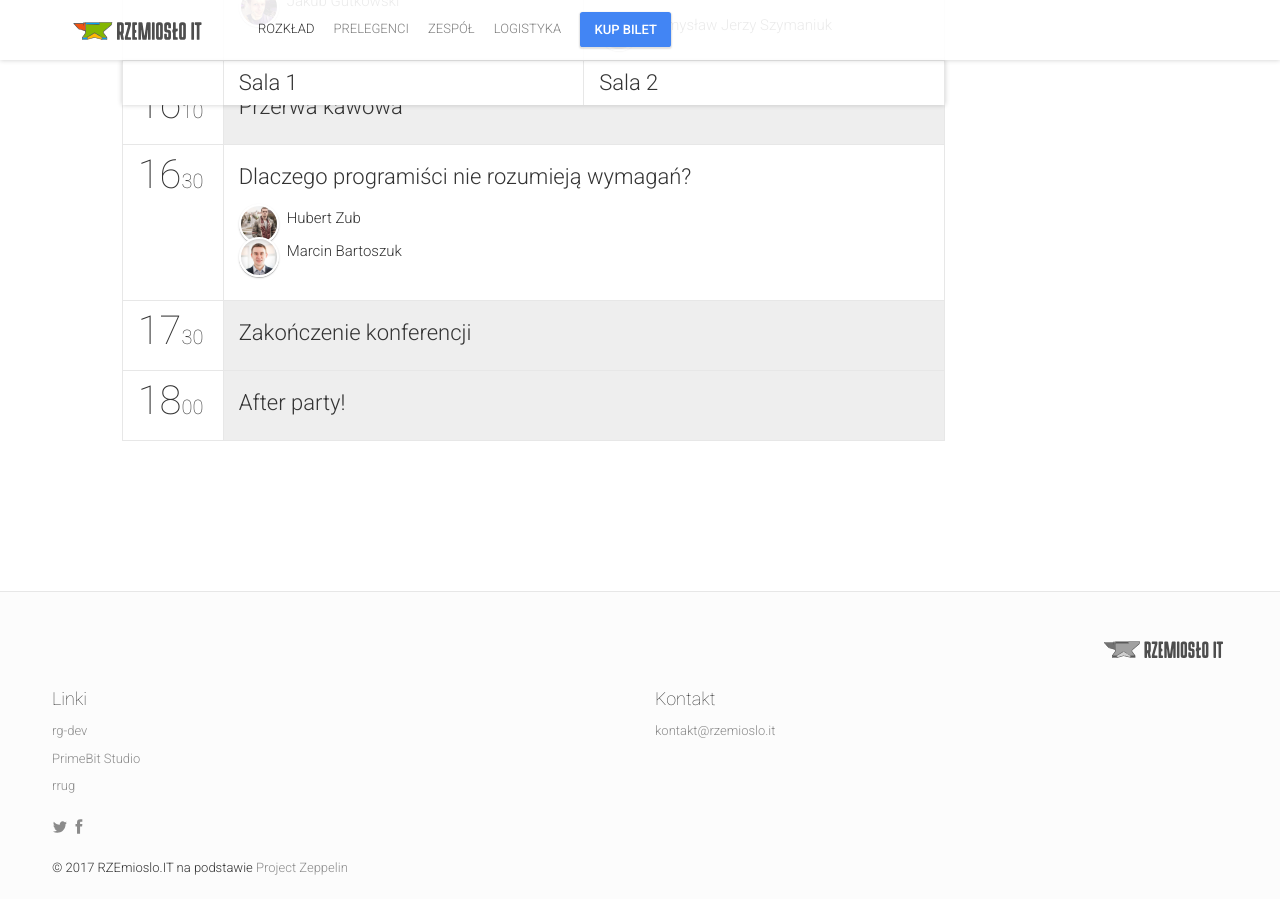
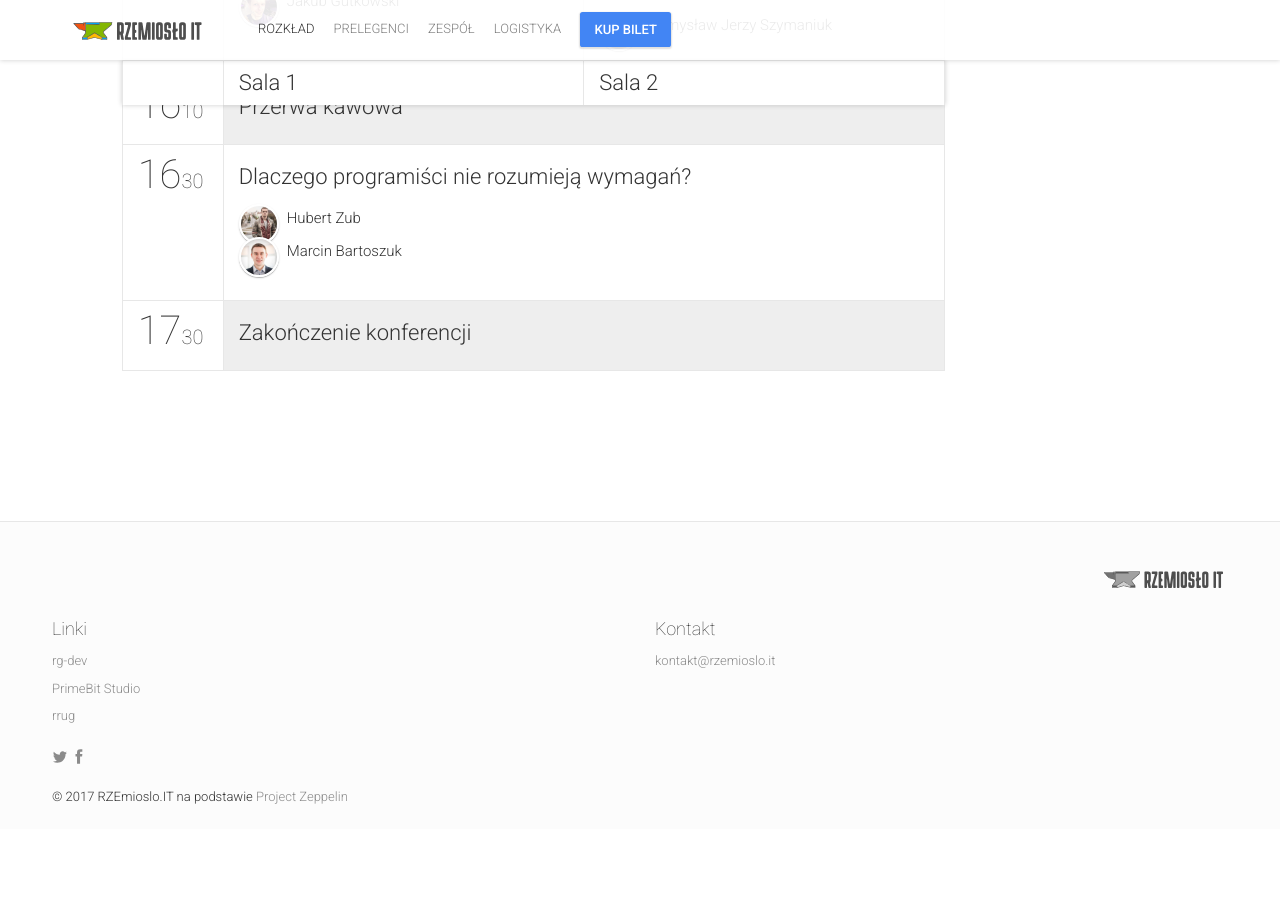
Before and after one commit to rzemioslo-it/rzemioslo-it.github.io, a Jekyll site: the page built from schedule.html, in a window 1280 px wide and 900 px high, scrolled down 1534 px. Built offline with Jekyll 4.4.1, drawn with Linux system fonts in a browser that asks for light colours; nearby versions of some CDN libraries; comment, search, counter and statistics services are not loaded; after the commit the page ends 2363 px from its top, so only the background shows below that.

Commit message:
Remove after party

```diff
--- a/_data/schedule.yml
+++ b/_data/schedule.yml
@@ -61,7 +61,3 @@
     	startTime: "17:30",
         sessionIds: [103]
     }
-    - {
-    	startTime: "18:00",
-        sessionIds: [105]
-    }
--- a/_data/sessions.yml
+++ b/_data/sessions.yml
@@ -26,12 +26,6 @@
   id: 104
   title: "Przerwa kawowa"
   place: "Hall"
-  service: true
-  description: ""
--
-  id: 105
-  title: "After party!"
-  place: "Klub Kula"
   service: true
   description: ""
 
```
